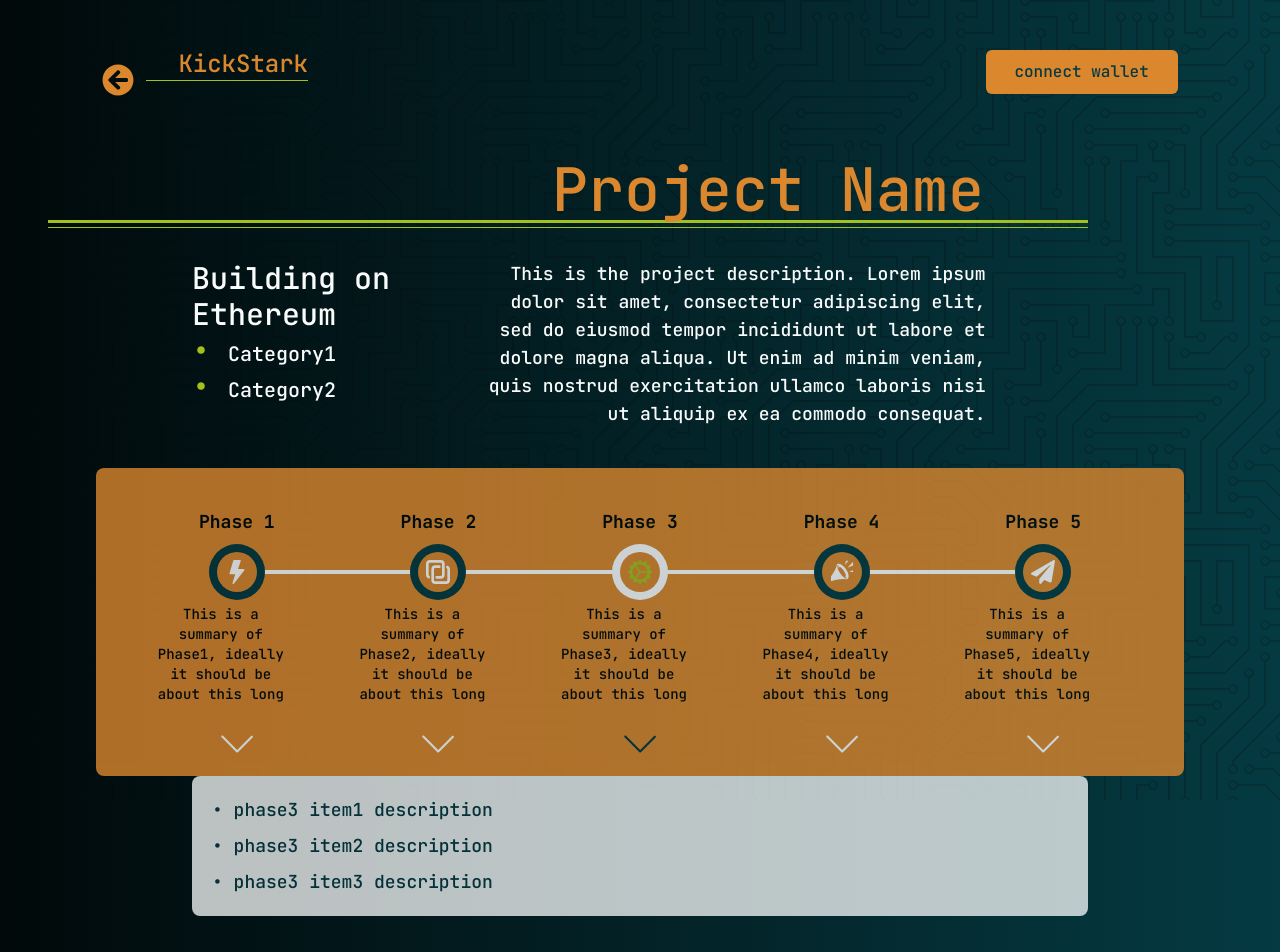
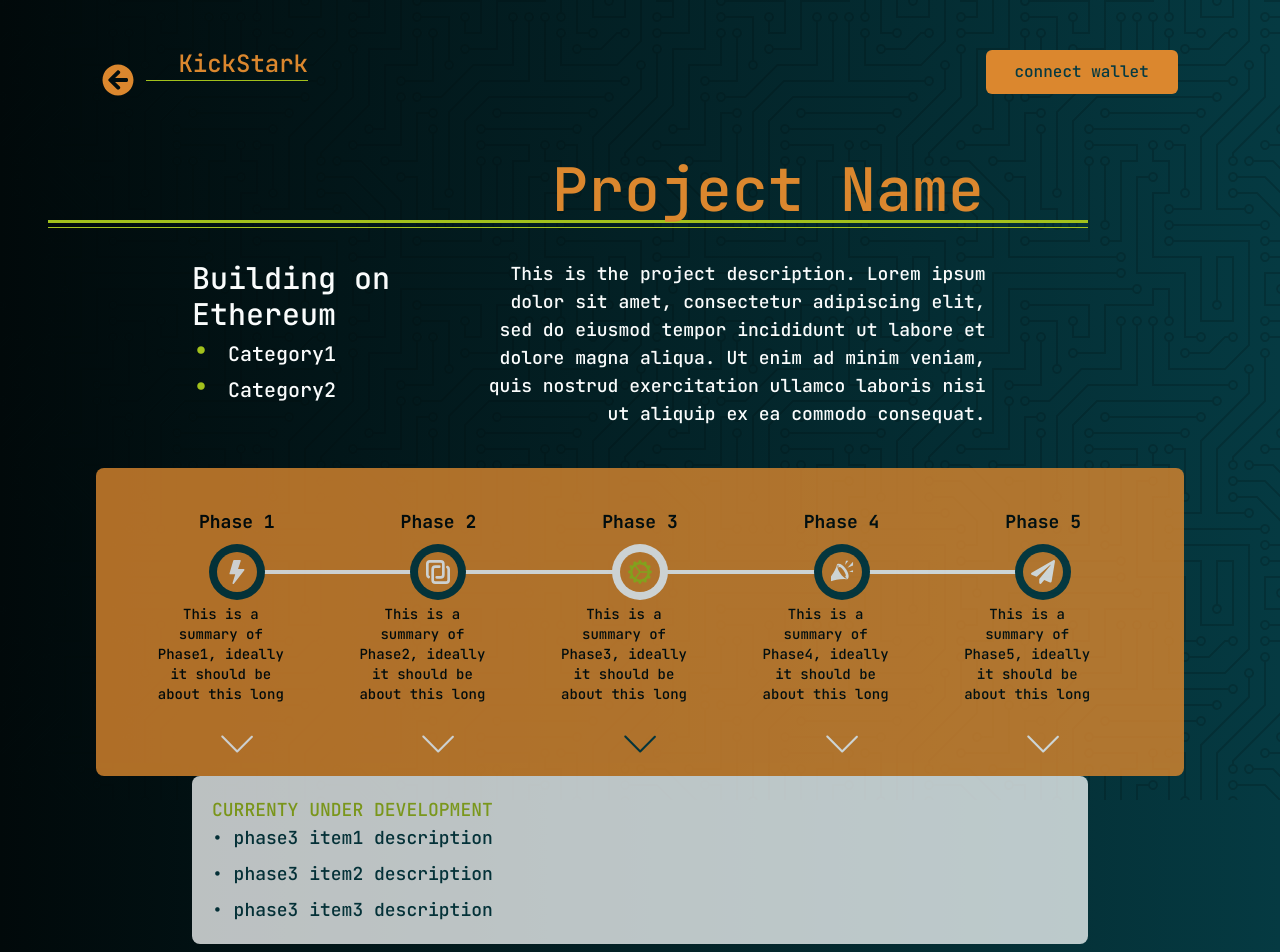
Before and after one commit to DLRFC/KickStark, a Next.js app: page /catalogue/1 in a window 1280 px wide. Shown: the top 952 px of the page. Built offline with nearby package versions, Linux system fonts and the light colour scheme; no server answers; the database is empty.

Commit message:
add current/selectedcondition to descriptions

```diff
--- a/components/projects/Roadmap.tsx
+++ b/components/projects/Roadmap.tsx
@@ -145,6 +145,9 @@ const Roadmap: FC<RoadmapProps> = ({ phaseSummaries, phaseDescriptions}) => {
             </div>
 
             <div className="w-[70%] p-5 items-center rounded-lg text-lg text-brand-dark bg-brand-gray opacity-[75%]">
+                {CurrentPhase === SelectedPhase && <p className="text-brand-green">CURRENTY UNDER DEVELOPMENT</p>}
+                {CurrentPhase > SelectedPhase && <p className="text-brand-darkest">PHASE COMPLETED</p>}
+                {CurrentPhase < SelectedPhase && <p className="text-red-500">COMING SOON</p>}
                 <p className="pb-2">&bull; {phaseDescriptions[SelectedPhase][0]}</p>
                 <p className="pb-2">&bull; {phaseDescriptions[SelectedPhase][1]}</p>
                 <p>&bull; {phaseDescriptions[SelectedPhase][2]}</p>
```
